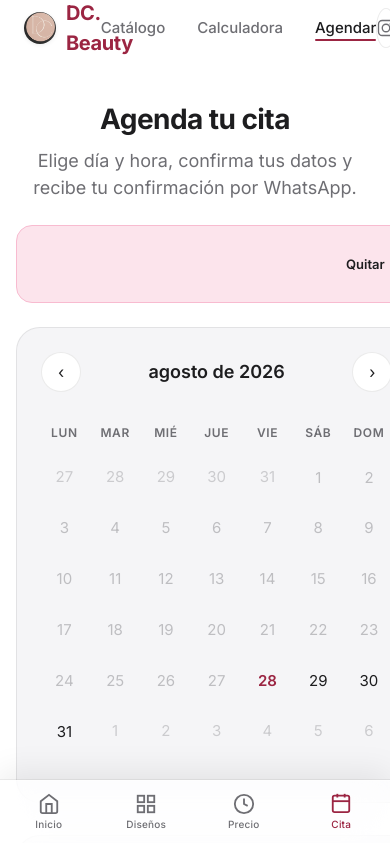
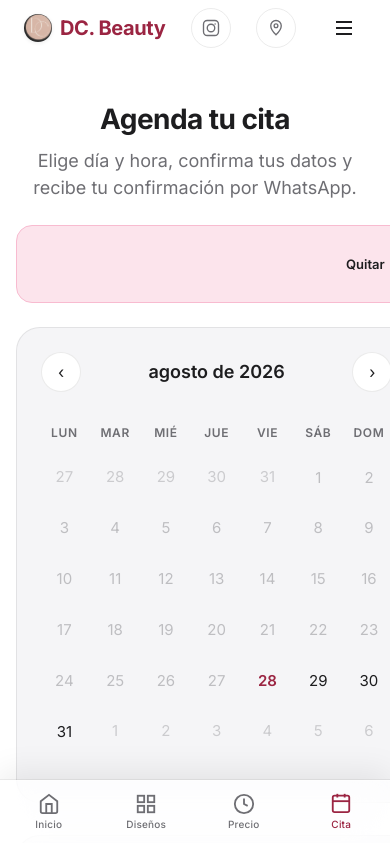
Before and after one commit to DanielDAAR/DC-Beauty, a website: page agendar.html in a window 390 px wide. Shown: the top 843 px of the page. Drawn offline with Linux system fonts and the light colour scheme.

Commit message:
final: descripciones 100% fieles a foto + header movil no amontonado + logo DC

```diff
--- a/css/components.css
+++ b/css/components.css
@@ -21,6 +21,10 @@
 
 @media (max-width: 768px) {
   .nav { height: var(--nav-height-mobile); }
+  .nav-links{ display:none !important }
+  .nav-logo{ font-size:1.05rem; gap:8px !important }
+  .nav-logo img{ height:28px !important; width:28px !important }
+  .nav-inner{ gap:12px }
 }
 
 .nav-inner {
--- a/js/data.js
+++ b/js/data.js
@@ -34,17 +34,17 @@ export const MOCK_CATALOG = [
   { id:'2', nombre:'Rojo Glitter Intenso - Cover Total', imagen_url:'/fotos/rojo-glitter-intenso.jpg', tecnica:'Acrílico', color:'Rojo Glitter', precio_desde:310, activo:true, ocasion:'fiesta', tags:['cuadrado','brillo'] },
   { id:'3', nombre:'Estrellas Rojas - Francesa con Estrella', imagen_url:'/fotos/SaveClip.App_491461922_18010025189732768_7860489324175486795_n.jpg', tecnica:'Acrílico', color:'Rojo + Nude', precio_desde:345, activo:true, ocasion:'fiesta', tags:['estrella','francesa'] },
   { id:'4', nombre:'Francesa Roja Diagonal - Glitter y Nude', imagen_url:'/fotos/francesa-diagonal.jpg', tecnica:'Acrílico', color:'Rojo Glitter + Nude', precio_desde:345, activo:true, ocasion:'elegante', tags:['francesa','almendra'] },
-  { id:'5', nombre:'Diseño Suéter Mate', imagen_url:'/fotos/SaveClip.App_557411869_18029138180732768_6379074342769458672_n.jpg', tecnica:'Acrílico', color:'Nude Rosé', precio_desde:345, activo:true, ocasion:'diario', tags:['invierno'] },
-  { id:'6', nombre:'Gel Natural Corto', imagen_url:'/fotos/SaveClip.App_607693935_18038861234732768_6481186387095933816_n.jpg', tecnica:'Gel semipermanente manos', color:'Nude Rosé', precio_desde:260, activo:true, ocasion:'oficina', tags:['minimal'] },
-  { id:'7', nombre:'Acripie Pedicura', imagen_url:'/fotos/SaveClip.App_623961014_18070206995537587_6619139069923772693_n.jpg', tecnica:'Acripie', color:'Rosa Pastel', precio_desde:280, activo:true, ocasion:'diario', tags:['pies'] },
-  { id:'8', nombre:'Encapsulado Flores', imagen_url:'/fotos/SaveClip.App_655252719_18048974927732768_2187907988791205266_n.jpg', tecnica:'Acrílico', color:'Blanco Leche', precio_desde:380, activo:true, ocasion:'fiesta', tags:['flores'] },
-  { id:'9', nombre:'Nail Art Detallado', imagen_url:'/fotos/SaveClip.App_727465684_18061761638732768_1475725806477374729_n.jpg', tecnica:'Acrílico', color:'Rojo Laca', precio_desde:420, activo:true, ocasion:'fiesta', tags:['arte'] },
-  { id:'10', nombre:'Frances Color', imagen_url:'/fotos/SaveClip.App_731624290_18063737174732768_5275067276058840589_n.jpg', tecnica:'Acrílico', color:'Blanco Leche', precio_desde:460, activo:true, ocasion:'elegante', tags:['frances'] },
-  { id:'11', nombre:'Cristal Figura', imagen_url:'/fotos/SaveClip.App_732493920_18063196220732768_3189548422477645567_n.jpg', tecnica:'Acrílico', color:'Dorado Champagne', precio_desde:500, activo:true, ocasion:'fiesta', tags:['cristal'] },
-  { id:'12', nombre:'Baby Boomer Degradado', imagen_url:'/fotos/SaveClip.App_734917949_18063196211732768_3756226628483569746_n.jpg', tecnica:'Acrílico', color:'Blanco Leche', precio_desde:540, activo:true, ocasion:'novia', tags:['degradado'] },
-  { id:'13', nombre:'Relieve 3D', imagen_url:'/fotos/SaveClip.App_754375945_18066931859732768_2870214223150948015_n.jpg', tecnica:'Acrílico', color:'Nude Rosé', precio_desde:580, activo:true, ocasion:'fiesta', tags:['3d'] },
-  { id:'14', nombre:'Baño Acrílico Natural', imagen_url:'/fotos/SaveClip.App_769363709_18069408482732768_767796136565071858_n.jpg', tecnica:'Baño de acrílico', color:'Nude Rosé', precio_desde:250, activo:true, ocasion:'diario', tags:['natural'] },
-  { id:'15', nombre:'Pies Gel Clásico', imagen_url:'/fotos/SaveClip.App_774099431_18070398701732768_4180774078587959586_n.jpg', tecnica:'Pies gel', color:'Rojo Laca', precio_desde:280, activo:true, ocasion:'diario', tags:['pies'] },
+  { id:'5', nombre:'Francesa Roja con Animal Print — Cuadrada larga', imagen_url:'/fotos/SaveClip.App_557411869_18029138180732768_6379074342769458672_n.jpg', tecnica:'Acrílico', color:'Nude + Rojo + Leopardo', precio_desde:345, activo:true, ocasion:'fiesta', tags:['francesa','animal'] },
+  { id:'6', nombre:'Almendra Roja con Moño — Glitter y Francesa', imagen_url:'/fotos/SaveClip.App_607693935_18038861234732768_6481186387095933816_n.jpg', tecnica:'Acrílico', color:'Rojo Glitter + Nude', precio_desde:380, activo:true, ocasion:'fiesta', tags:['moño','francesa'] },
+  { id:'7', nombre:'Cuadrada Azul Rey con Nude y Marmol', imagen_url:'/fotos/SaveClip.App_623961014_18070206995537587_6619139069923772693_n.jpg', tecnica:'Acrílico', color:'Azul Rey + Nude', precio_desde:345, activo:true, ocasion:'fiesta', tags:['azul','cuadrada'] },
+  { id:'8', nombre:'Almendra Vino Tinto — Larga brillante', imagen_url:'/fotos/SaveClip.App_655252719_18048974927732768_2187907988791205266_n.jpg', tecnica:'Acrílico', color:'Vino Tinto', precio_desde:380, activo:true, ocasion:'elegante', tags:['almendra','vino'] },
+  { id:'9', nombre:'Cuadrada Corta Nude Natural', imagen_url:'/fotos/SaveClip.App_727465684_18061761638732768_1475725806477374729_n.jpg', tecnica:'Acrílico', color:'Nude Claro', precio_desde:345, activo:true, ocasion:'diario', tags:['cuadrada','natural'] },
+  { id:'10', nombre:'Almendra Artistica Azul y Durazno con Estrellas', imagen_url:'/fotos/SaveClip.App_731624290_18063737174732768_5275067276058840589_n.jpg', tecnica:'Acrílico', color:'Azul y Durazno', precio_desde:420, activo:true, ocasion:'fiesta', tags:['estrella','cristal'] },
+  { id:'11', nombre:'Almendra Azul con Cristales y Lineas', imagen_url:'/fotos/SaveClip.App_732493920_18063196220732768_3189548422477645567_n.jpg', tecnica:'Acrílico', color:'Azul', precio_desde:380, activo:true, ocasion:'fiesta', tags:['cristal','azul'] },
+  { id:'12', nombre:'Cuadrada Nude con Flores 3D Blancas', imagen_url:'/fotos/SaveClip.App_734917949_18063196211732768_3756226628483569746_n.jpg', tecnica:'Acrílico', color:'Nude + Blanco', precio_desde:420, activo:true, ocasion:'fiesta', tags:['flores_3d'] },
+  { id:'13', nombre:'Almendra Nude con Flores 3D Pequeñas', imagen_url:'/fotos/SaveClip.App_754375945_18066931859732768_2870214223150948015_n.jpg', tecnica:'Acrílico', color:'Nude + Blanco', precio_desde:420, activo:true, ocasion:'novia', tags:['flores_3d'] },
+  { id:'14', nombre:'Cuadrada Corta Rosa Nude', imagen_url:'/fotos/SaveClip.App_769363709_18069408482732768_767796136565071858_n.jpg', tecnica:'Gel semipermanente manos', color:'Rosa Nude', precio_desde:260, activo:true, ocasion:'oficina', tags:['natural'] },
+  { id:'15', nombre:'Cuadrada Corta Nude con Brillo', imagen_url:'/fotos/SaveClip.App_774099431_18070398701732768_4180774078587959586_n.jpg', tecnica:'Acrílico', color:'Nude', precio_desde:345, activo:true, ocasion:'diario', tags:['cuadrada'] },
   // --- Modelos extra con fotos de internet (descripciones fieles a la foto, sin inventar) ---
   { id:'16', nombre:'Acrílico Mini Nude — Manicura corta natural', imagen_url:'https://images.unsplash.com/photo-1604654894610-df63bc536371?w=600&q=80', tecnica:'Acrílico', color:'Nude Rosé', precio_desde:240, activo:true, ocasion:'diario', tags:['mini','natural'] },
   { id:'17', nombre:'Acrílico Largo 1 — Rosa pastel liso', imagen_url:'https://images.unsplash.com/photo-1632345031435-8727f21d122f?w=600&q=80', tecnica:'Acrílico', color:'Rosa Pastel', precio_desde:250, activo:true, ocasion:'diario', tags:['largo1'] },
```
